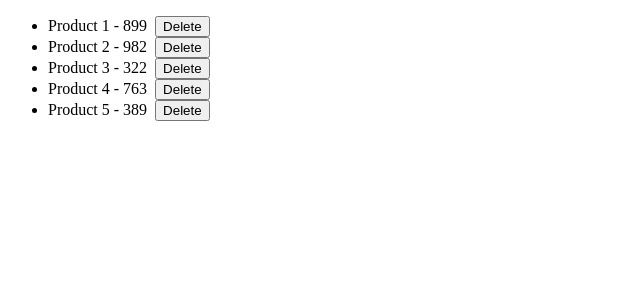
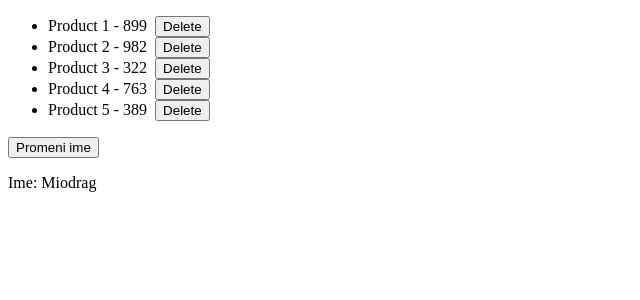
Before and after one commit to mitke/MF_react, a React (Create React App) app: page / in a window 1280 px wide. Shown: the top 300 px of the page, without its empty margins (0-640 px from the left). Built offline with nearby package versions, Linux system fonts and the light colour scheme.

Commit message:
dodata i promena imena

```diff
--- a/src/App.js
+++ b/src/App.js
@@ -10,6 +10,8 @@ function App() {
     {id: 5, title: 'Product 5', price: 389}
   ]);
 
+  const [name, setName] = useState('Miodrag')
+
   const deleteProduct = (productId) => {
     const newProduct = products.filter(product => product.id !== productId);
     setProducts(newProduct);
@@ -17,11 +19,13 @@ function App() {
 
   useEffect(() => {
     console.log('Use Effect Running');
-  }, []);
+  }, [name]);
 
   return (
     <div>
       <ProductList products={ products } deleteProduct={ deleteProduct } />
+      <button onClick={ () => setName('Mitić') }>Promeni ime</button>
+      <p>Ime: { name }</p>
     </div>
   );
 }
```
